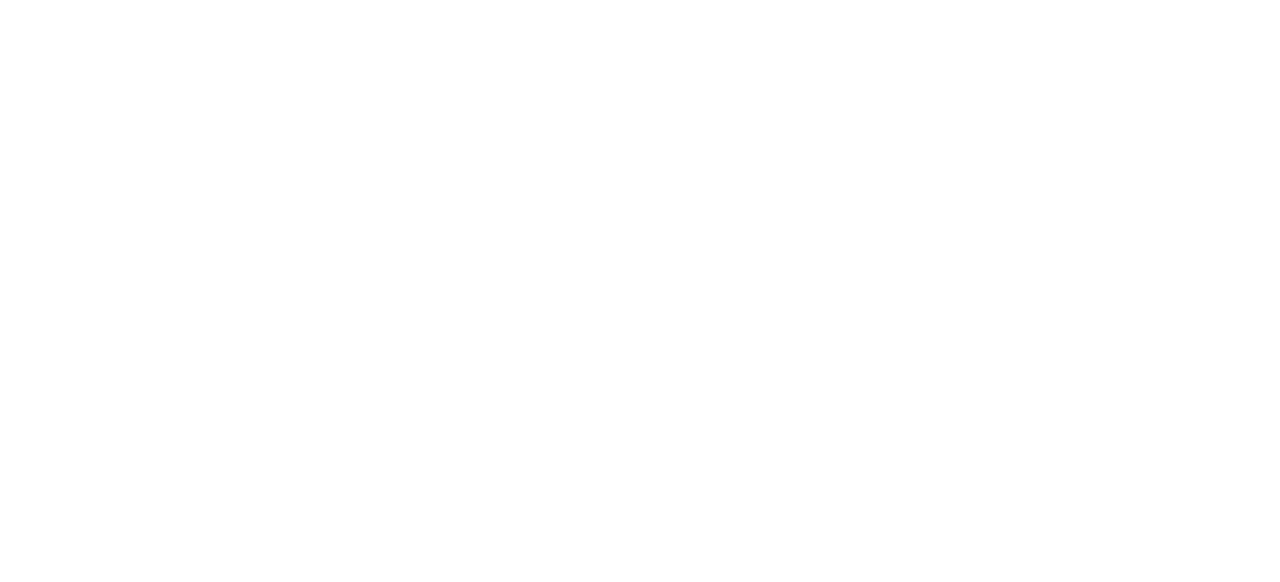
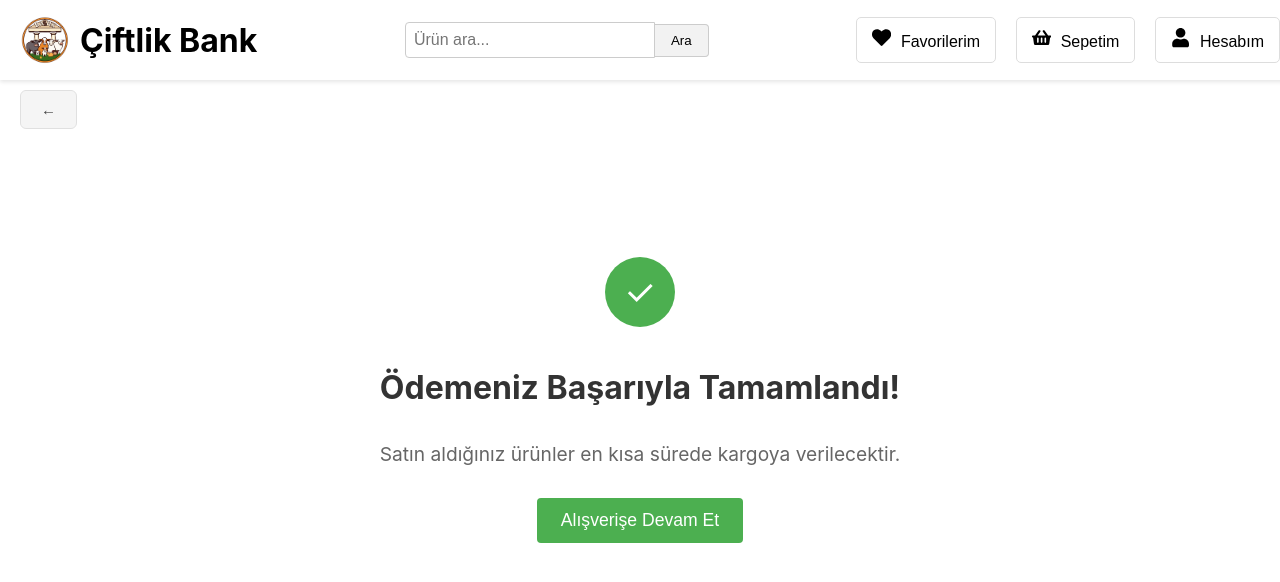
Before and after one commit to caganyalcn/cs308Frontend, a React (Create React App) app: page /payment-success in a window 1280 px wide. Before the commit this address had no page. Shown: the top 582 px of the page. Built offline with nearby package versions, Linux system fonts and the light colour scheme.

Commit message:
Success Payment Page
Added a separate page to be later navigated after an successful payment.

```diff
--- a/src/App.js
+++ b/src/App.js
@@ -11,6 +11,7 @@
 import FavoritesPage from "./pages/FavoritesPage";
 import CartPage from "./pages/CartPage";
 import PaymentPage from "./pages/PaymentPage";
+import PaymentSuccessPage from "./pages/PaymentSuccessPage";
 import OrdersPage from "./pages/OrdersPage";
 import ReturnPage from "./pages/ReturnPage";
 import AccountPage from "./pages/AccountPage";
@@ -29,6 +30,7 @@
           <Route path="/favorites" element={<FavoritesPage />} />
           <Route path="/cart" element={<CartPage />} />
           <Route path="/payment" element={<PaymentPage />} />
+          <Route path="/payment-success" element={<PaymentSuccessPage />} />
           <Route path="/orders" element={<OrdersPage />} />
           <Route path="/return" element={<ReturnPage />} />
           <Route path="/hesabim" element={<AccountPage />} />
--- a/src/pages/PaymentPage.js
+++ b/src/pages/PaymentPage.js
@@ -18,8 +18,9 @@
 
   const handlePayment = (e) => {
     e.preventDefault();
-    alert("Ödeme başarılı! Siparişiniz alındı.");
-    navigate("/home"); // Ödeme tamamlandığında anasayfaya yönlendir
+    // Here you would typically send the payment details to your backend
+    // For now, we'll just navigate to the success page
+    navigate("/payment-success");
   };
 
   return (
--- /dev/null
+++ b/src/pages/PaymentSuccessPage.js
@@ -0,0 +1,28 @@
+import React from "react";
+import { useNavigate } from "react-router-dom";
+import Header from "../components/Header";
+import "../styles/PaymentSuccessPage.css";
+
+const PaymentSuccessPage = () => {
+  const navigate = useNavigate();
+
+  const handleContinueShopping = () => {
+    navigate("/home");
+  };
+
+  return (
+    <div className="payment-success-container">
+      <Header />
+      <div className="success-content">
+        <div className="success-icon">✓</div>
+        <h1>Ödemeniz Başarıyla Tamamlandı!</h1>
+        <p>Satın aldığınız ürünler en kısa sürede kargoya verilecektir.</p>
+        <button onClick={handleContinueShopping} className="continue-shopping-btn">
+          Alışverişe Devam Et
+        </button>
+      </div>
+    </div>
+  );
+};
+
+export default PaymentSuccessPage;
--- /dev/null
+++ b/src/styles/PaymentSuccessPage.css
@@ -0,0 +1,55 @@
+.payment-success-container {
+  min-height: 100vh;
+  display: flex;
+  flex-direction: column;
+}
+
+.success-content {
+  flex: 1;
+  display: flex;
+  flex-direction: column;
+  align-items: center;
+  justify-content: center;
+  padding: 2rem;
+  text-align: center;
+}
+
+.success-icon {
+  width: 80px;
+  height: 80px;
+  background-color: #4CAF50;
+  border-radius: 50%;
+  display: flex;
+  align-items: center;
+  justify-content: center;
+  font-size: 40px;
+  color: white;
+  margin-bottom: 2rem;
+}
+
+.success-content h1 {
+  font-size: 2rem;
+  color: #333;
+  margin-bottom: 1rem;
+}
+
+.success-content p {
+  font-size: 1.2rem;
+  color: #666;
+  margin-bottom: 2rem;
+}
+
+.continue-shopping-btn {
+  padding: 12px 24px;
+  background-color: #4CAF50;
+  color: white;
+  border: none;
+  border-radius: 4px;
+  font-size: 1.1rem;
+  cursor: pointer;
+  transition: background-color 0.3s;
+}
+
+.continue-shopping-btn:hover {
+  background-color: #45a049;
+}
```
